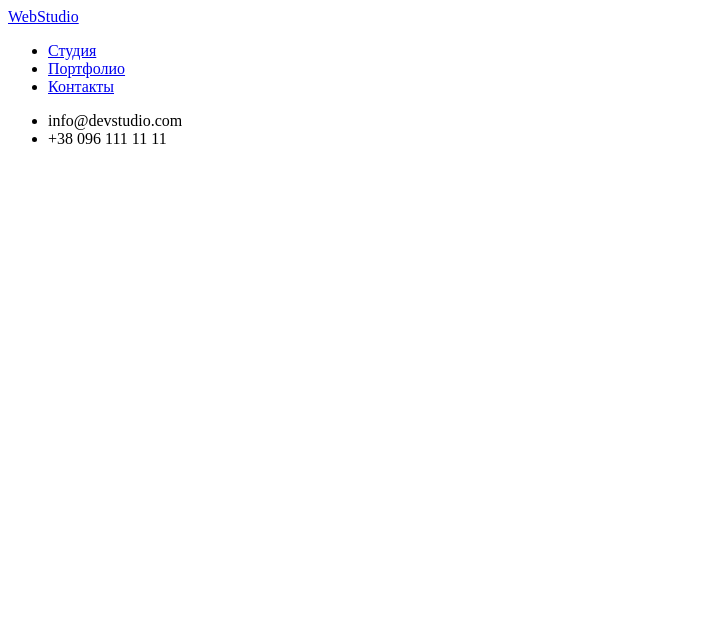
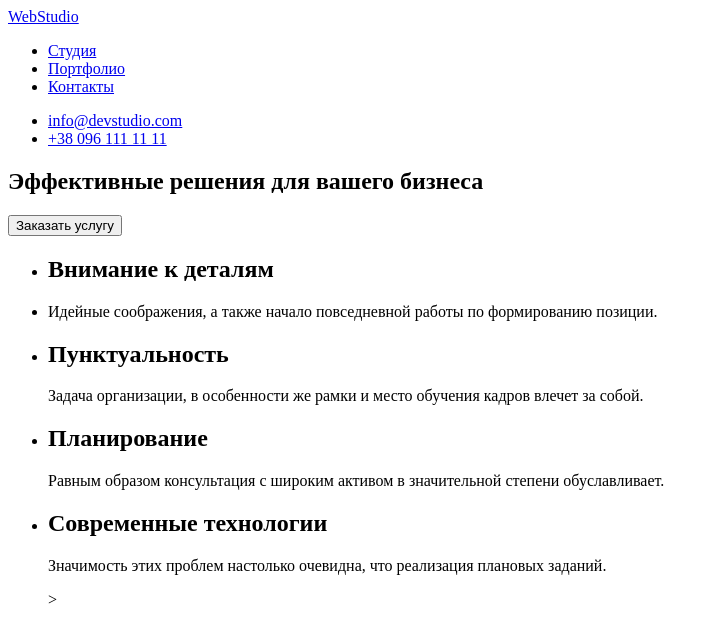
Before and after one commit to Blossom0204/goit-markup-hw-01, a plain HTML site: page index.html in a window 1280 px wide. Shown: the whole page, without its empty margins (0-717 px from the left). Drawn offline with Linux system fonts and the light colour scheme.

Commit message:
Герой и особенности

```diff
--- a/index.html
+++ b/index.html
@@ -18,11 +18,42 @@
                 <li><a href="#">Контакты</a></li>
             </ul>
             <ul>
-                <li><a href="mailto:info@devstudio.com"></a>info@devstudio.com</li>
-                <li><a href="tel:+380961111111"></a>+38 096 111 11 11</li>
+                <li><a href="mailto:info@devstudio.com">info@devstudio.com</a></li>
+                <li><a href="tel:+380961111111">+38 096 111 11 11</a></li>
             </ul>
         </nav>
     </header>
+    <!--Герой-->
+    <section>
+        <h1>Эффективные решения для вашего бизнеса</h1>
+        <button>Заказать услугу</button>
+            </section>
+            <!--Особенности-->
+           <section>
+                <ul>
+                    <li>
+                        <h2>Внимание к деталям</h2>
+                        <p></p>
+                    </li>
+                    <li>
+                        <h2></h2>
+                        <p>Идейные соображения, а также начало повседневной работы по формированию позиции.</p>
+                    </li>
+                    <li>
+                        <h2>Пунктуальность</h2>
+                        <p>Задача организации, в особенности же рамки и место обучения кадров влечет за собой.</p>
+                    </li>
+                    <li>
+                        <h2>Планирование</h2>
+                        <p>Равным образом консультация с широким активом в значительной степени обуславливает.</p>
+                    </li>
+                    <li>
+                        <h2>Современные технологии</h2>
+                        <p>Значимость этих проблем настолько очевидна, что реализация плановых заданий.</p>
+                    </li>
+                    >
+                </ul>
+           </section>
 
 </body>
 </html>
```
